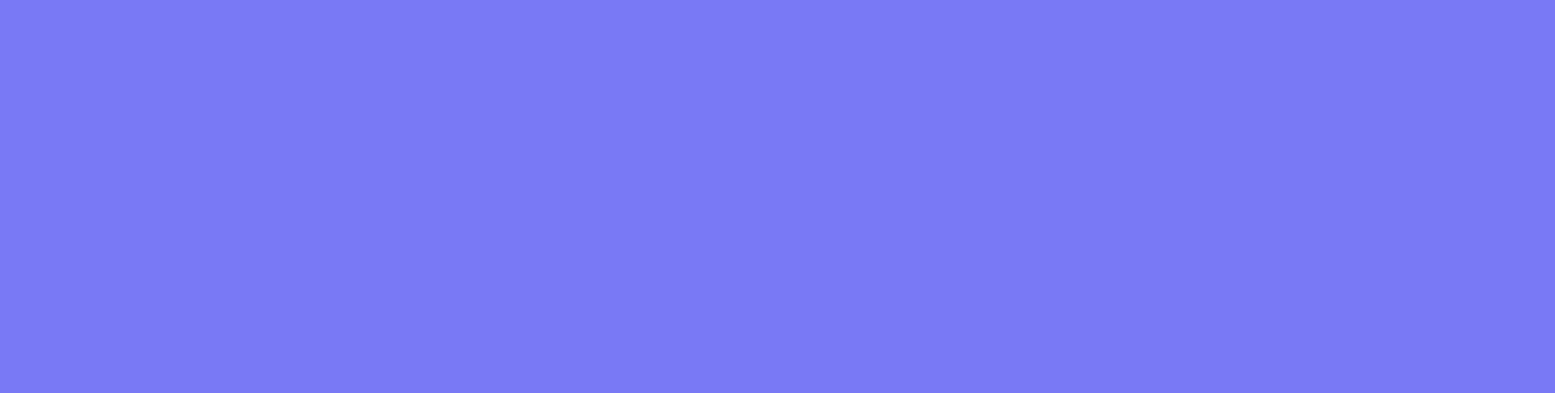
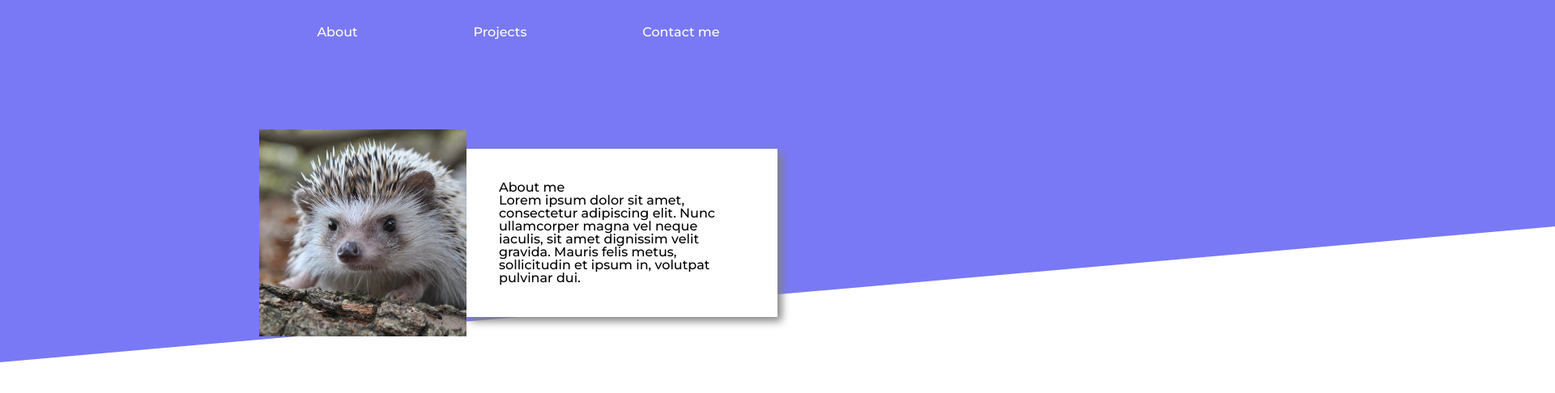
Before and after one commit to BuonicosII/portfolio-website, a website built with webpack: page dist/index.html in a window 1280 px wide. Shown: the top 486 px of the page at 81% size, 1920 px wide, since content can reach past the window. Built offline with Linux system fonts and the light colour scheme.

Commit message:
Set up basic header and nav for desktop

```diff
--- a/src/style.css
+++ b/src/style.css
@@ -1,3 +1,122 @@
+/* http://meyerweb.com/eric/tools/css/reset/
+   v2.0 | 20110126
+   License: none (public domain)
+*/
+
+html, body, div, span, applet, object, iframe,
+h1, h2, h3, h4, h5, h6, p, blockquote, pre,
+a, abbr, acronym, address, big, cite, code,
+del, dfn, em, img, ins, kbd, q, s, samp,
+small, strike, strong, sub, sup, tt, var,
+b, u, i, center,
+dl, dt, dd, ol, ul, li,
+fieldset, form, label, legend,
+table, caption, tbody, tfoot, thead, tr, th, td,
+article, aside, canvas, details, embed,
+figure, figcaption, footer, header, hgroup,
+menu, nav, output, ruby, section, summary,
+time, mark, audio, video {
+	margin: 0;
+	padding: 0;
+	border: 0;
+	font-size: 100%;
+	font: inherit;
+	vertical-align: baseline;
+}
+/* HTML5 display-role reset for older browsers */
+article, aside, details, figcaption, figure,
+footer, header, hgroup, menu, nav, section {
+	display: block;
+}
 body {
+	line-height: 1;
+}
+ol, ul {
+	list-style: none;
+}
+blockquote, q {
+	quotes: none;
+}
+blockquote:before, blockquote:after,
+q:before, q:after {
+	content: '';
+	content: none;
+}
+table {
+	border-collapse: collapse;
+	border-spacing: 0;
+}
+
+@font-face {
+	font-family: 'MyFont';
+	src: url('../assets/Montserrat-Medium.ttf');
+	font-weight: 600;
+	font-style: normal;
+}
+
+html {
+	font-family: "MyFont";
+}
+
+nav {
+	height: 10vh;
+	background-color: rgb(121, 121, 245);
+	display: flex;
+	justify-content: center;
+	align-items: center;
+}
+
+nav div {
+	display: flex;
+	width: 50%;
+	height: 100%;
+	justify-content: space-around;
+	align-items: center;
+	color: white;
+	font-size: 2vh;
+}
+
+header {
+	height: 40vh;
+	position: relative;
+	display: flex;
+	justify-content: center;
+}
+
+.tiltedDiv {
     background-color: rgb(121, 121, 245);
+	height: 200%;
+	width: 300%;
+	position: absolute;
+	top: -50%;
+	transform: rotate(-5deg);
+	transform-origin: bottom left;
+	z-index: -1;
+
 }
+
+.aboutDiv {
+	position: absolute;
+	top: 10vh;
+	display: flex;
+	align-items: center;
+	align-content: center;
+	justify-content: center;
+	left: center;
+	max-width: 50vw;
+	max-height: 35vw;
+	flex-wrap: wrap;
+}
+
+.about {
+	background-color: white;
+	padding: 5vh;
+	box-shadow: 5px 5px 10px grey;
+	width: 60%;
+	box-sizing: border-box;
+}
+
+.aboutDiv img {
+	width: 40%;
+	height: auto;
+}
--- a/webpack.config.js
+++ b/webpack.config.js
@@ -12,6 +12,14 @@
         test: /\.css$/i,
         use: ['style-loader', 'css-loader'],
       },
+      {
+        test: /\.(png|svg|jpg|jpeg|gif)$/i,
+        type: 'asset/resource',
+      },
+     {
+       test: /\.(woff|woff2|eot|ttf|otf)$/i,
+       type: 'asset/resource',
+     },
     ],
   },
 };
```
Also changed, not shown: assets/Montserrat-Medium.ttf (added), assets/dummy-portrait-desktop.jpg (added), assets/dummy-portrait-phone.jpg (added), assets/dummy-portrait-tablet.jpg (added), dist/c86e3b9010ff63c99166.ttf (added), dist/index.html, dist/main.js.
